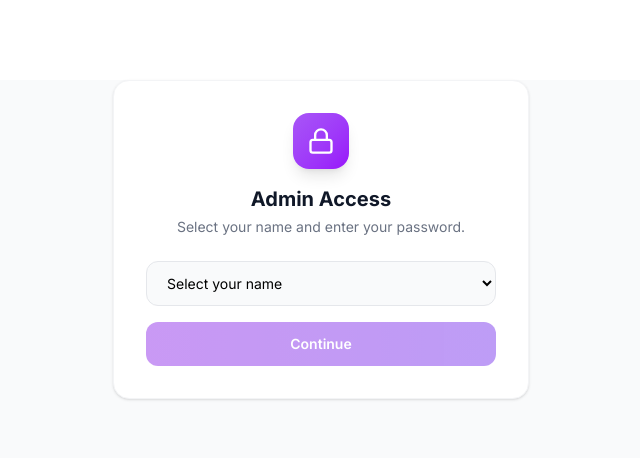
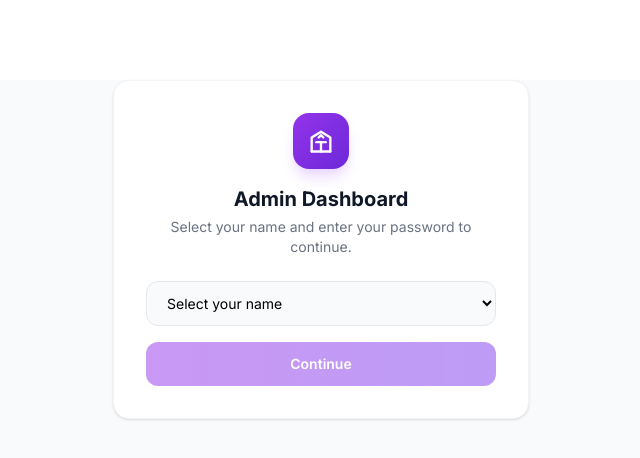
Before and after one commit to Arnaud090/My-Career, a Vue app in the folder frontend/: page /dashboard in a window 1280 px wide. Shown: the top 458 px of the page, without its empty margins (319-959 px from the left). Built offline with nearby package versions, Linux system fonts and the light colour scheme.

Commit message:
fix: wider sidebar touching bottom, login shows building logo + Admin Dashboard title

```diff
--- a/frontend/src/views/Dashboard.vue
+++ b/frontend/src/views/Dashboard.vue
@@ -230,11 +230,13 @@
     <div v-if="!unlocked" class="max-w-md mx-auto mt-20 px-4">
       <div class="bg-white dark:bg-gray-800 rounded-2xl p-8 border border-gray-100 dark:border-gray-700 shadow-sm">
         <div class="text-center mb-6">
-          <div class="w-14 h-14 mx-auto mb-4 bg-gradient-to-br from-primary-500 to-purple-600 rounded-2xl flex items-center justify-center shadow-lg">
-            <svg class="w-7 h-7 text-white" viewBox="0 0 24 24" fill="none" stroke="currentColor" stroke-width="2"><rect x="3" y="11" width="18" height="11" rx="2" ry="2"/><path d="M7 11V7a5 5 0 0 1 10 0v4"/></svg>
+          <div class="w-14 h-14 mx-auto mb-4 bg-gradient-to-br from-primary-600 to-primary-800 rounded-2xl flex items-center justify-center shadow-lg shadow-primary-200">
+            <svg class="w-7 h-7 text-white" viewBox="0 0 24 24" fill="none" stroke="currentColor" stroke-width="2" stroke-linecap="round" stroke-linejoin="round">
+              <path d="M4 21V9l8-5 8 5v12"/><path d="M4 21h16"/><path d="M12 21v-8"/><path d="M8 13h8"/><path d="M10 9l2-2 2 2"/>
+            </svg>
           </div>
-          <h2 class="text-xl font-bold text-gray-900 dark:text-white">Admin Access</h2>
-          <p class="text-sm text-gray-500 dark:text-gray-400 mt-1">Select your name and enter your password.</p>
+          <h2 class="text-xl font-bold text-gray-900 dark:text-white">Admin Dashboard</h2>
+          <p class="text-sm text-gray-500 dark:text-gray-400 mt-1">Select your name and enter your password to continue.</p>
         </div>
         <div v-if="showMemberSelect">
           <form @submit.prevent="selectMember" class="space-y-4">
@@ -268,23 +270,27 @@
       <div v-if="sidebarOpen" class="fixed inset-0 bg-black/40 z-40 lg:hidden" @click="sidebarOpen = false"></div>
 
       <!-- Sidebar -->
-      <aside class="fixed lg:sticky top-0 left-0 z-50 lg:z-30 w-64 h-full bg-white dark:bg-gray-900 border-r border-gray-200 dark:border-gray-800 transform transition-transform duration-300 lg:translate-x-0"
+      <aside class="fixed lg:sticky top-0 left-0 z-50 lg:z-30 w-80 h-screen bg-white dark:bg-gray-900 border-r border-gray-200 dark:border-gray-800 transform transition-transform duration-300 lg:translate-x-0 flex flex-col"
         :class="sidebarOpen ? 'translate-x-0' : '-translate-x-full'">
-        <div class="flex items-center justify-between p-4 border-b border-gray-100 dark:border-gray-800">
-          <div class="flex items-center gap-2">
-            <div class="w-8 h-8 bg-gradient-to-br from-primary-600 to-primary-800 rounded-xl flex items-center justify-center shadow-md">
-              <svg class="w-4 h-4 text-white" viewBox="0 0 24 24" fill="none" stroke="currentColor" stroke-width="2.5" stroke-linecap="round" stroke-linejoin="round">
+        <div class="flex items-center justify-between px-5 py-4 border-b border-gray-100 dark:border-gray-800 shrink-0">
+          <div class="flex items-center gap-3">
+            <div class="w-9 h-9 bg-gradient-to-br from-primary-600 to-primary-800 rounded-xl flex items-center justify-center shadow-md">
+              <svg class="w-5 h-5 text-white" viewBox="0 0 24 24" fill="none" stroke="currentColor" stroke-width="2.5" stroke-linecap="round" stroke-linejoin="round">
                 <path d="M4 21V9l8-5 8 5v12"/><path d="M4 21h16"/><path d="M12 21v-8"/><path d="M8 13h8"/><path d="M10 9l2-2 2 2"/>
               </svg>
             </div>
-            <span class="text-lg font-bold bg-gradient-to-r from-primary-700 to-primary-500 bg-clip-text text-transparent">Admin</span>
+            <div>
+              <span class="text-base font-bold bg-gradient-to-r from-primary-700 to-primary-500 bg-clip-text text-transparent">MyCareer</span>
+              <p class="text-xs text-gray-400 -mt-0.5">Admin Panel</p>
+            </div>
           </div>
           <button @click="sidebarOpen = false" class="lg:hidden p-1 rounded-lg text-gray-400 hover:text-gray-600 hover:bg-gray-100 dark:hover:bg-gray-800">
             <svg class="w-5 h-5" viewBox="0 0 24 24" fill="none" stroke="currentColor" stroke-width="2"><line x1="18" y1="6" x2="6" y2="18"/><line x1="6" y1="6" x2="18" y2="18"/></svg>
           </button>
         </div>
 
-        <nav class="p-3 space-y-0.5 overflow-y-auto max-h-[calc(100vh-65px)]">
+        <nav class="flex-1 px-3 py-3 space-y-0.5 overflow-y-auto">
+          <p v-if="isSuperAdmin" class="px-3 py-1.5 text-xs font-semibold text-gray-400 uppercase tracking-wider">Management</p>
           <button v-for="item in sidebarItems" :key="item.id" @click="item.id === 'logout' ? logout() : navigateTo(item.id)"
             class="w-full flex items-center gap-3 px-3 py-2.5 text-sm font-medium rounded-xl transition-all duration-150"
             :class="item.id === 'logout'
@@ -299,13 +305,13 @@
           </button>
         </nav>
 
-        <div class="absolute bottom-0 left-0 right-0 p-4 border-t border-gray-100 dark:border-gray-800 bg-white dark:bg-gray-900">
+        <div class="px-4 py-4 border-t border-gray-100 dark:border-gray-800 shrink-0">
           <div class="flex items-center gap-3">
-            <div class="w-8 h-8 rounded-full bg-gradient-to-br from-primary-400 to-purple-600 flex items-center justify-center text-white text-xs font-bold shrink-0">
+            <div class="w-9 h-9 rounded-full bg-gradient-to-br from-primary-400 to-purple-600 flex items-center justify-center text-white text-xs font-bold shrink-0">
               {{ currentUser?.name?.split(' ').map(w => w[0]).slice(0, 2).join('') }}
             </div>
             <div class="min-w-0 flex-1">
-              <p class="text-xs font-semibold text-gray-900 dark:text-white truncate">{{ currentUser?.name }}</p>
+              <p class="text-sm font-semibold text-gray-900 dark:text-white truncate">{{ currentUser?.name }}</p>
               <p class="text-xs text-gray-400 truncate">{{ isSuperAdmin ? 'Super Admin' : 'Team Member' }}</p>
             </div>
           </div>
```
